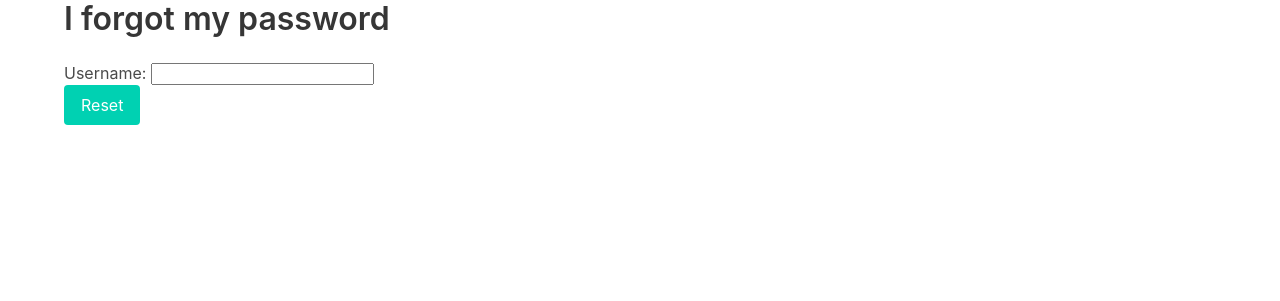
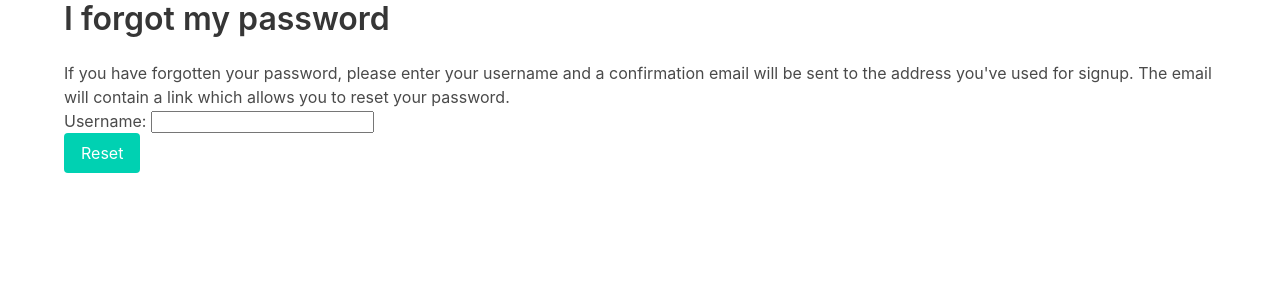
Before and after one commit to wikimedia/operations-software-bitu, a Django app: page /wikimedia/password/ in a window 1280 px wide. Shown: the part 51-352 px from the top of the page. Run offline with Django 3.2, Linux system fonts and the light colour scheme.

Commit message:
Enable password reset and fix wording.
* Fix wording in different templates.
* Use correct templates for password reset.
* Removed hardcoded user in password reset function.

Change-Id: I8368e8db7384b16f2a516e4ddb40bfddb4fac1c3

```diff
--- a/bitu/settings.py
+++ b/bitu/settings.py
@@ -93,7 +93,7 @@ BITU_SUB_SYSTEMS = {
                      ],
             'view': [{'name': 'mail', 'display': 'e-mail',},
                       {'name': 'wikimediaGlobalAccountName', 'display': 'Wikimedia Global Account (SUL)', 'tooltip': 'This is the account you use when signing into one of our wikis, including Wikipedia.',
-                       'action': reverse_lazy('social:begin', args=['mediawiki']), 'action_label': 'refresh ↺'},
+                       'action': reverse_lazy('social:begin', args=['mediawiki']), 'action_label': 'refresh ↺', 'action_label2': 'Link account'},
                       {'name': 'uidNumber', 'display': 'POSIX User ID'},
                       {'name': 'gidNumber', 'display': 'POSIX Group ID'},
                     ]
--- a/ldapbackend/templates/properties.html
+++ b/ldapbackend/templates/properties.html
@@ -8,7 +8,7 @@
     </div>
     <div class="message-body">
         Initially the IDM only creates accounts (further functionality is being developed and will be enabled over time).
-        Currently, it you want to add/edit SSH keys to access Cloud VPS instances you need to login into <a href="https://wikitech.wikimedia.org/">wikitech.wikimedia.org</a>
+        Currently, it you want to add/edit SSH keys to access Cloud VPS instances you need to log into <a href="https://wikitech.wikimedia.org/">wikitech.wikimedia.org</a>
         with your user name/password and add them under <a href="https://wikitech.wikimedia.org/wiki/Special:Preferences#mw-prefsection-openstack">Preferences->OpenStack</a>
     </div>
   </article>
@@ -20,7 +20,7 @@
             <li>
                 <strong>{{ attr.display }}{% if attr.tooltip %}<sup class="has-tooltip-multiline" data-tooltip="{{ attr.tooltip }}">?</sup>{% endif %}: </strong>
                 {{ attr.value }}
-                {% if attr.action is not None %}<a href="{{ attr.action }}">{{ attr.action_label }}</a>{% endif %}
+                {% if attr.action is not None %}<a href="{{ attr.action }}">{% if not attr.value and attr.action_label2 %}{{ attr.action_label2 }}{% else %}{{ attr.action_label }}{% endif %}</a>{% endif %}
             </li>
         {% endfor %}
         </ul>
--- a/signups/templates/signups_success.html
+++ b/signups/templates/signups_success.html
@@ -8,7 +8,7 @@
 <h2>{% translate "Thank you for activating your account." %}</h2>
 {% blocktrans %}
 Your account is now confirmed and is currently being created.
-Please allow a few seconds for the creation to complete, after which you will
+Please allow for up to a few minutes for the creation to complete, after which you will
 be able to <a href="/">sign in</a> using your selected password.
 {% endblocktrans %}
 
--- a/templates/navbar.html
+++ b/templates/navbar.html
@@ -16,7 +16,7 @@
         <a class="navbar-item" href="/">
           🏡 Home
         </a>
-        <a class="navbar-item">
+        <a class="navbar-item" href="https://wikitech.wikimedia.org/wiki/Wikimedia_IDM">
           📚 Documentation
         </a>
         {% if not user.is_anonymous %}
@@ -35,7 +35,7 @@
               </a>
               <!-- End beta features -->
               {% endif %}
-              <a class="navbar-item">
+              <a class="navbar-item" href="https://wikitech.wikimedia.org/wiki/Wikimedia_IDM">
                 🤔 About
               </a>
               <a class="navbar-item" href="https://phabricator.wikimedia.org/maniphest/task/edit/form/43/?tags=bitu%2Cinfrastructure-foundations&title=IDM%20Bug-Report" target="_blank">
--- a/wikimedia/middleware.py
+++ b/wikimedia/middleware.py
@@ -52,9 +52,9 @@ def global_account_valid_middleware(get_response: Callable):
 
         if not valid and m == 0:
             messages.warning(request, mark_safe(
-                _("""If you have a "Wikimedia global account" to edit the wikis, please connect it to your account <a href="%(action)s">here</a>.
-                (you will be prompted to confirm)<br /> If you don't have a Wikimedia global account yet, you can create one
-                 <a href="https://meta.wikimedia.org/w/index.php?title=Special:CreateAccount&returnto=Main+Page">here</a>.<br><br>
+                _("""If you have a "Wikimedia global account" to edit the wikis please connect it to your account <a href="%(action)s">here</a>
+                (you will be prompted to confirm)<br /> If you don't have a Wikimedia global account yet you can create one
+                 <a href="https://meta.wikimedia.org/w/index.php?title=Special:CreateAccount&returnto=Main+Page">here</a><br><br>
                  <strong>Note:</strong> if you have multiple Wiki accounts, e.g. a Wikimedia Foundation staff account in addition to your personal account, please ensure
                  that you are signed in with the correct account on <a href="https://meta.wikimedia.org">meta.wikimedia.org</a> before clicking approve.
                 """
--- a/wikimedia/templates/email/email_password_reset.html
+++ b/wikimedia/templates/email/email_password_reset.html
@@ -4,7 +4,8 @@
     {% blocktrans %}
     <h1>Password reset</h1>
     <p>
-        <a href="{{ url }}">Reset password.</a>.
+        Someone, hopefully you, has requested a password reset on your Wikimedia Developer account.
+        To reset your password click <a href="{{ url }}">here</a>.
     </p>
     <p>
         <strong style="color: red;">This link will expire within {{ timeout }} minutes.</strong>
--- a/wikimedia/templates/email/email_password_reset.txt
+++ b/wikimedia/templates/email/email_password_reset.txt
@@ -1,4 +1,6 @@
 {% load i18n %}
-{% blocktrans %}To reset your password please go to {{ url }}.
+{% blocktrans %}
+Someone, hopefully you, has requested a password reset on your Wikimedia Developer account.
+To reset your password please go to {{ url }}.
 This link will expire within {{ timeout }} minutes.
 {% endblocktrans %}
--- a/wikimedia/templates/password_reset.html
+++ b/wikimedia/templates/password_reset.html
@@ -7,9 +7,13 @@
     {% if not user.is_anonymous %}
     {% translate "You're already signed in." %}
     {% elif form %}
+    {% blocktranslate %}
+    If you have forgotten your password, please enter your username and a confirmation email will be sent to the address you've used for signup.
+    It will contain a link which allows you to reset your password.
+    {% endblocktranslate %}
     <form method="post">{% csrf_token %}
     {{ form.as_p }}
-    <button type="submit" class="is-primary button">Reset</button>
+    <button type="submit" class="is-primary button">{% translate "Reset" %}</button>
     </form>
     {% else %}
     Invalid token
--- a/wikimedia/templates/request_password_reset.html
+++ b/wikimedia/templates/request_password_reset.html
@@ -7,9 +7,13 @@
     {% if not user.is_anonymous %}
     {% translate "You're already signed in." %}
     {% else %}
+    {% blocktranslate %}
+    If you have forgotten your password, please enter your username and a confirmation email will be sent to the address you've used for signup.
+    The email will contain a link which allows you to reset your password.
+    {% endblocktranslate %}
     <form method="post">{% csrf_token %}
     {{ form.as_p }}
-    <button type="submit" class="is-primary button">Reset</button>
+    <button type="submit" class="is-primary button">{% translate "Reset" %}</button>
     </form>
     {% endif %}
 </div>
--- a/wikimedia/templates/request_password_wait.html
+++ b/wikimedia/templates/request_password_wait.html
@@ -4,6 +4,7 @@
 
 {% block content %}
 <div>
-   {% translate "A confirmation email has been sent, please wait until it arrives and use the provided link to reset your password." %}
+   {% translate "If the account name you entered is valid, a confirmation email has been sent, please wait until it arrives and use the provided link to reset your password." %}
+   {% translate "Should the confirmation email fail to arrive, please check your spam folder."%}
 </div>
 {% endblock %}
--- a/wikimedia/views.py
+++ b/wikimedia/views.py
@@ -24,7 +24,8 @@ class RequestPasswordResetView(FormView):
 
     def form_valid(self, form):
         valid = super().form_valid(form)
-        jobs.send_email_password_reset.delay('acarr')
+        if valid:
+            jobs.send_email_password_reset.delay(form.cleaned_data['username'])
         return valid
 
 class PasswordResetView(FormView):
```
Also changed, not shown: wikimedia/jobs.py (+6 -6 lines).
